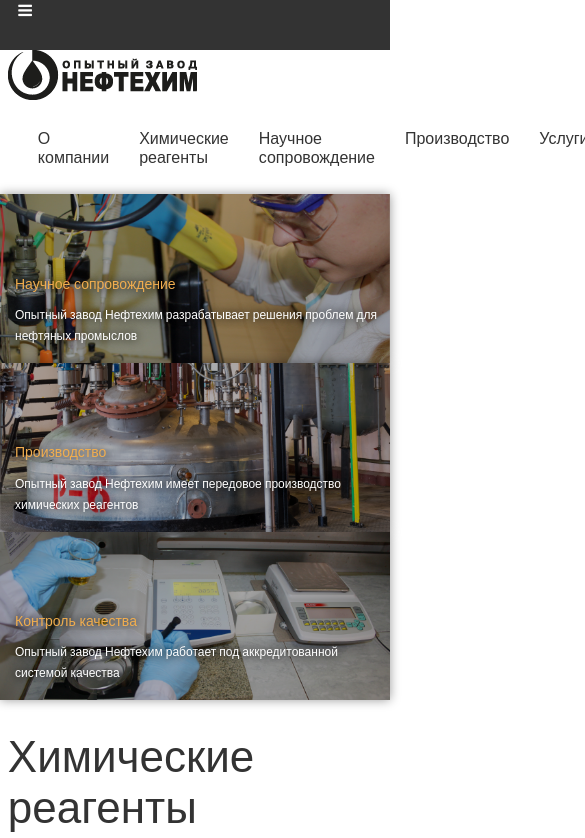
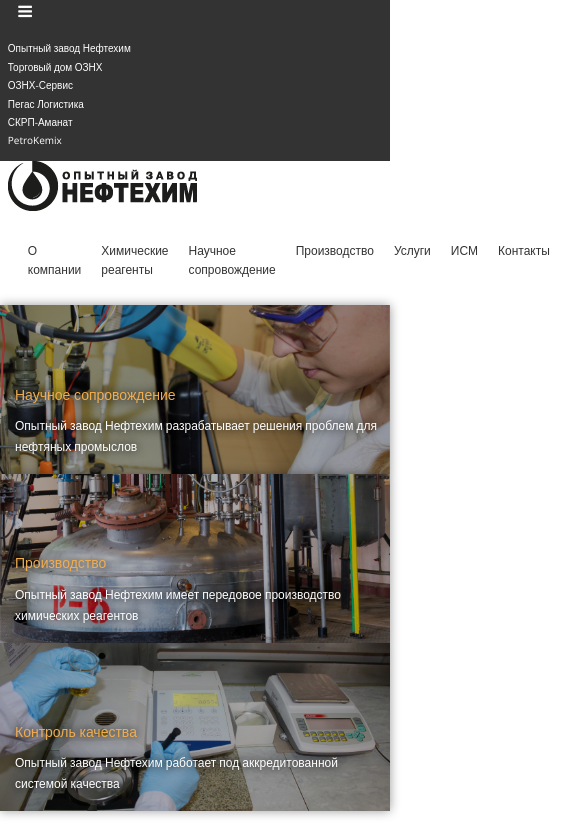
Before and after one commit to oznh/oznh.github.io, a plain HTML site: page index.html in a window 390 px wide. Shown: the top 838 px of the page, 585 px wide, since content can reach past the window. Drawn offline with nearby package versions, Linux system fonts and the light colour scheme; files whose address does not match are found by name.

Commit message:
sites-nav_menu
В процессе адаптивной верстки

```diff
--- a/index.html
+++ b/index.html
@@ -25,11 +25,11 @@
         <div class="container-fluid">
             <div class="row justify-content-between align-items-center">
                 <div class="col-md-auto">
+                </div>
+                <div class="col-md-auto">
                     <button class="sites-nav_btn">
                             <i class="icon-menu"></i>
                         </button>
-                </div>
-                <div class="col-md-auto" id="sm">
                     <ul class="sites-nav_menu">
                         <li><a href="https://ozneftehim.ru">Опытный завод Нефтехим</a></li>
                         <li><a href="https://td.ozneftehim.ru">Торговый дом ОЗНХ</a></li>
--- a/sass/_media.sass
+++ b/sass/_media.sass
@@ -1,10 +1,19 @@
+@media (max-width: 1200px)
+	body
+		.top-nav
+			&_menu
+				li
+					margin-left: 20px
+					a
+						font-size: 12px
 @media (max-width: 1000px)
 	body
 		.sites-nav
-			&_btn
-				display: block
-			#sm
-				display: none
+			&_menu
+				li
+					margin-left: 20px
+					a
+						font-size: 10px
 		.slider
 			height: 60vh
 			flex-flow: column
@@ -17,3 +26,16 @@
 						font-size: 14px
 					p
 						font-size: 12px
+@media (max-width: 767px)
+	body
+		.sites-nav
+			height: 161px
+			&_menu
+				flex-direction: column
+				li
+					margin-left: 0
+					a
+						&::after
+							display: none
+			&_btn
+				display: block
--- a/sass/main.sass
+++ b/sass/main.sass
@@ -82,10 +82,8 @@ body
 			background-color: transparent
 			border: none
 			color: $white
-			transition: all 0.2s
 			&:hover
 				cursor: pointer
-				color: $active-color
 	.col-md-auto
 		padding: 0
 		margin: 0
```
Also changed, not shown: css/main.css.
